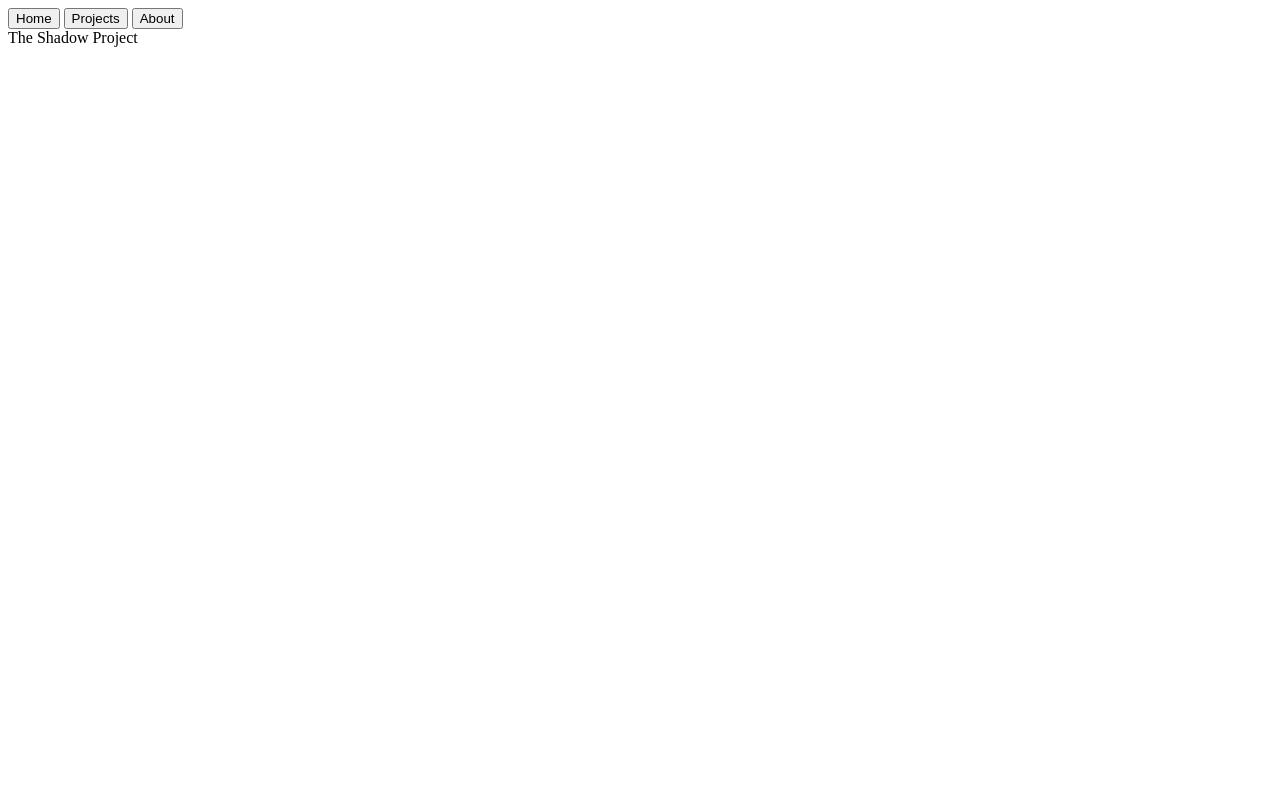
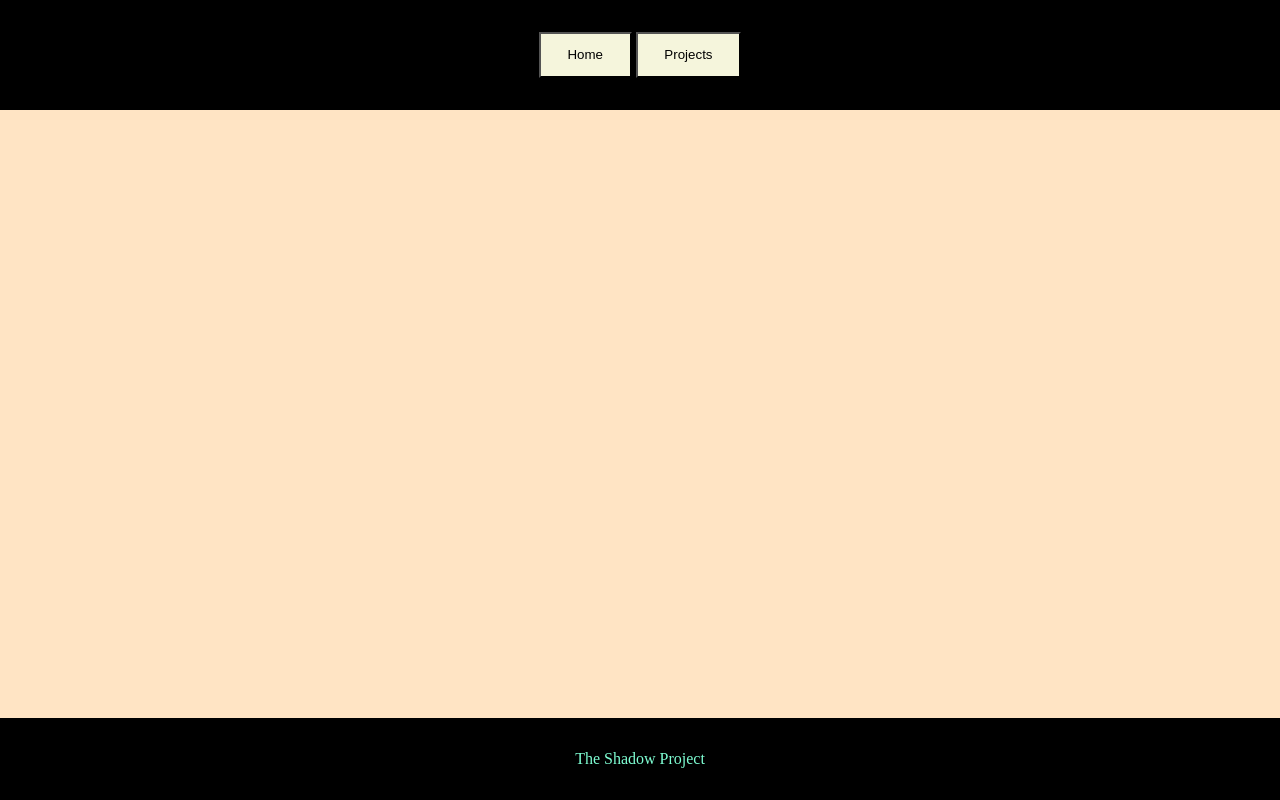
Before and after one commit to Yami4286/To-do-list, a website built with webpack: page src/template.html in a window 1280 px wide. Both pictures are taken after a click on the button "Home". Built offline with nearby package versions, Linux system fonts and the light colour scheme.

Commit message:
All finished , just one bu for future its the add project button goingup

```diff
--- a/package.json
+++ b/package.json
@@ -20,7 +20,9 @@
   },
   "homepage": "https://github.com/Yami4286/To-do-list#readme",
   "devDependencies": {
+    "css-loader": "^7.1.4",
     "html-webpack-plugin": "^5.6.6",
+    "style-loader": "^4.0.0",
     "webpack": "^5.105.4",
     "webpack-cli": "^7.0.2",
     "webpack-merge": "^6.0.1"
--- a/src/card.js
+++ b/src/card.js
@@ -16,7 +16,6 @@ export default class Card {
         // Fixed: Use this.trigger here
         this.addBtn.onclick = () => this.trigger();
 
-        this.pre.appendChild(this.addBtn);
     }
 
     create(index) {
@@ -52,7 +51,8 @@ export default class Card {
         // INSERT BEFORE the button so the button stays at the bottom
         card.appendChild(editbtn);
          card.appendChild(deleteBtn);
-        this.pre.insertBefore(card, this.addBtn);
+          this.pre.appendChild(card)
+
     }
 
     render() {
@@ -60,6 +60,10 @@ export default class Card {
         this.content.appendChild(this.pre);
     }
 
+    addButton() {
+    this.content.appendChild(this.addBtn); // 👈 only appends when called
+     }
+
     clear() {
     const oldCards = this.pre.querySelectorAll(".project-card");
     oldCards.forEach(card => card.remove());
--- a/src/index.js
+++ b/src/index.js
@@ -1,8 +1,10 @@
 import projects from "./project";
 import cards from "./card";
+import "./style.css";
 
 const pro = document.querySelector(".Pro");
 const content = document.querySelector("#content");
+const home = document.querySelector(".home");
 
 const projectList = [];
 let myProject = new projects();
@@ -10,6 +12,7 @@ const form = myProject.formElement;
 const rendering = ()=>{
     myProject.Render();
 };
+
 
 // delete project button function
 const deleteProject = (index) => {
@@ -81,9 +84,23 @@ myProject.formElement.addEventListener("submit", (e) => {
 
 // event listener for the projects button
 pro.addEventListener("click", ()=> {
+    renderAll();
     mycards.render();
+     mycards.addButton();
+
 })
 
+home.addEventListener("click", ()=>{
+    content.innerHTML = "";
+      mycards.clear();
+    const highPriority = projectList.filter(project => project.priority === "High");
+
+highPriority.forEach((projectData) => {
+    Object.assign(myProject, projectData);
+    mycards.create(); // no index needed - no delete or edit here
+});
+mycards.render();
+})
 
 const footer = document.createElement("footer");
 footer.textContent="The Shadow Project";
--- /dev/null
+++ b/src/style.css
@@ -0,0 +1,66 @@
+body{
+          margin: 0;
+    /* padding: 0; */
+    height: 100vh;
+    display: flex;
+    flex-direction: column;
+}
+
+#content {
+    display: flex;
+    flex-direction: column;
+          background-color: bisque;
+    padding: 1em;
+    /* margin-top: 3em; */
+    flex: 1;
+}
+
+#Pre-layout{
+      gap: 2em;
+    grid-template-columns: repeat(auto-fill, minmax(200px, 1fr));
+    grid-auto-columns: auto;
+    grid-template: 1;
+    display: grid;
+    /* grid-auto-flow: column; */
+    justify-items: center;
+    align-items: end;
+    align-content: baseline;
+    flex: 1;
+}
+
+.project-card {
+        display: flex;
+    width: 12em;
+    padding: 20px;
+    border-radius: 2em;
+    color: antiquewhite;
+    background-color: blue;
+    /* background: border-box; */
+    flex-direction: column;
+}
+
+header{
+        display: flex;
+    background: black;
+    padding: 2em;
+    /* background: border-box; */
+    justify-content: center;
+}
+
+footer{
+        background-color: black;
+    padding: 2em;
+    /* align-self: center; */
+    text-align: center;
+    color: aquamarine
+}
+
+.bt{
+    padding: 1em 2em;
+    background-color: beige;
+    color: black;
+}
+
+.main-add-btn{
+        align-self: end;
+}
--- a/src/template.html
+++ b/src/template.html
@@ -7,9 +7,9 @@
 </head>
 <body>
     <header>
-        <nav> <button class="home">Home</button>
-            <button class="Pro"> Projects </button>
-            <button class="about"> About </button>
+        <nav> <button class="home bt">Home</button>
+            <button class="Pro bt"> Projects </button>
+          <!-- about will be added later -->
         </nav>
     </header>
     <div id="content"></div>
--- a/webpack.config.js
+++ b/webpack.config.js
@@ -19,4 +19,12 @@
      path: path.resolve(__dirname, 'dist'),
      clean: true,
    },
+     module: {
+    rules: [
+      {
+        test: /\.css$/i,
+        use: ["style-loader", "css-loader"],
+      },
+    ],
+  },
  };
```
Also changed, not shown: 1 other file.
